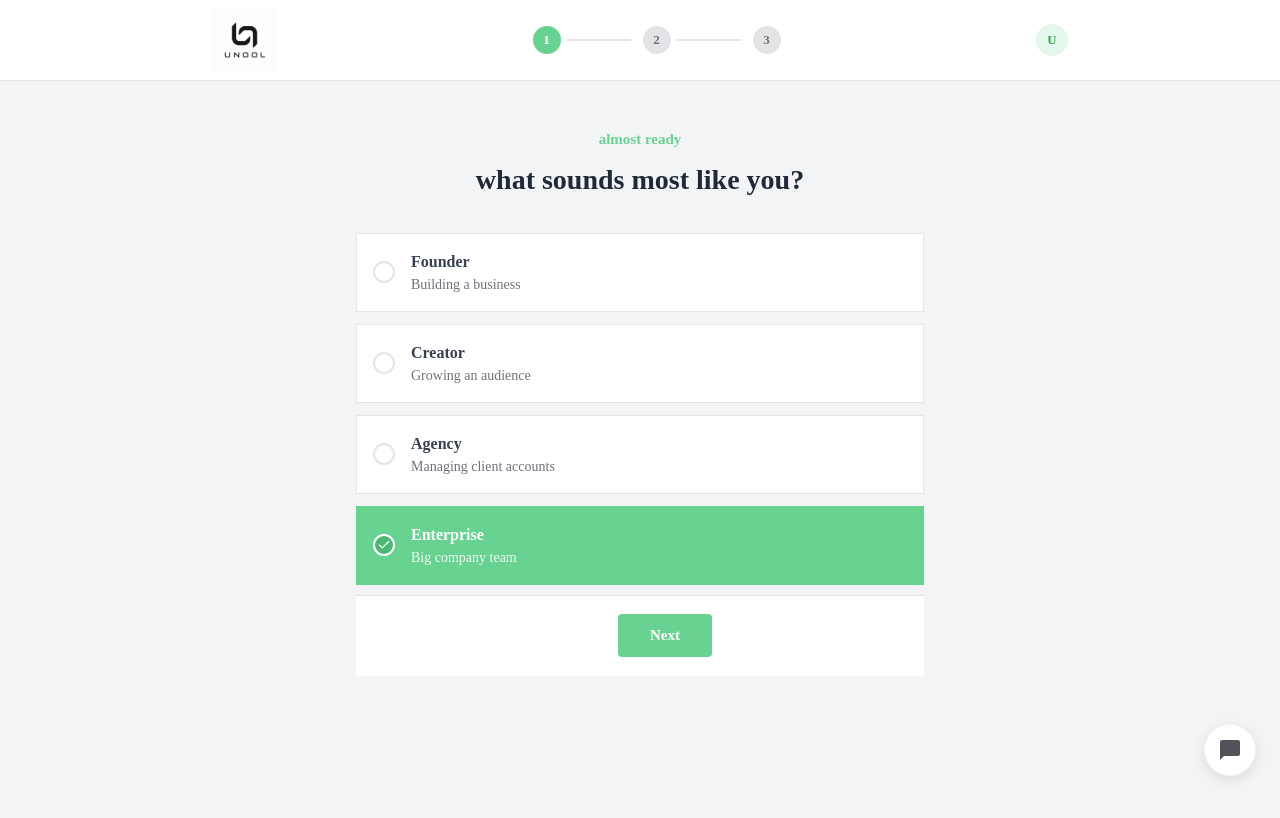
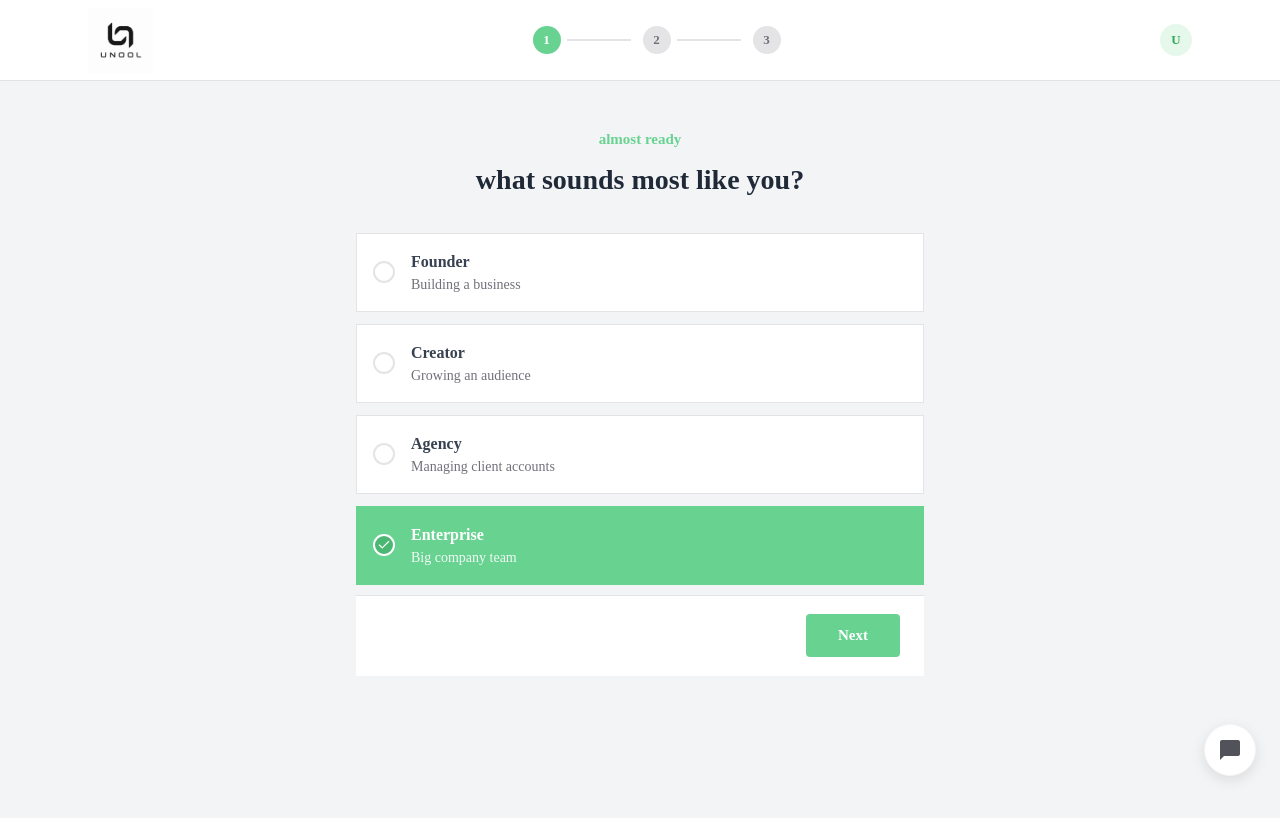
Before and after one commit to xpixenoxx/unool, a Next.js app: page /onboarding/start in a window 1280 px wide. Shown: the top 818 px of the page. Built offline with nearby package versions, Linux system fonts and the light colour scheme.

Commit message:
Fix header/footer layout - remove conflicting inline margins

```diff
--- a/app/onboarding/connect/page.tsx
+++ b/app/onboarding/connect/page.tsx
@@ -277,7 +277,7 @@ function ConnectPageContent() {
 
       {/* Floating Bottom Bar */}
       <div className="fixed bottom-0 left-0 w-full bg-white border-t border-zinc-200 z-40">
-        <div className="h-[80px] max-w-[1152px] flex items-center justify-between mx-auto" style={{ padding: '0px 24px', margin: '0px 188px' }}>
+        <div className="h-[80px] w-full max-w-[1152px] flex items-center justify-between mx-auto px-[24px]">
           <button
             onClick={handleBack}
             className="text-zinc-500 hover:text-zinc-800 font-medium text-[14px] px-4 py-2 transition-colors"
--- a/app/onboarding/layout.tsx
+++ b/app/onboarding/layout.tsx
@@ -11,7 +11,7 @@ export default function OnboardingLayout({ children }: { children: React.ReactNo
     <div className="min-h-screen bg-[#f3f4f6] flex flex-col font-sans relative pb-20">
       {/* Top Header */}
       <header className="fixed top-0 w-full bg-white border-b border-zinc-200 z-10">
-        <div className="h-[80px] max-w-[1152px] flex items-center justify-between mx-auto" style={{ padding: '0px 24px', margin: '0px 188px' }}>
+        <div className="h-[80px] w-full max-w-[1152px] flex items-center justify-between mx-auto px-[24px]">
 
           {/* Logo left */}
           <div className="flex items-center">
--- a/app/onboarding/start/page.tsx
+++ b/app/onboarding/start/page.tsx
@@ -62,7 +62,7 @@ export default function OnboardingStartPage() {
 
       {/* Floating Bottom Bar */}
       <div className="fixed bottom-0 left-0 w-full bg-white border-t border-zinc-200 z-40">
-        <div className="h-[80px] max-w-[1152px] flex items-center justify-end mx-auto" style={{ padding: '0px 24px', margin: '0px 188px' }}>
+        <div className="h-[80px] w-full max-w-[1152px] flex items-center justify-end mx-auto px-[24px]">
           <button
             onClick={handleNext}
             className="bg-[#68d391] hover:bg-[#5bb87d] text-white px-8 py-2.5 rounded font-semibold text-[15px] transition-colors shadow-sm"
```
